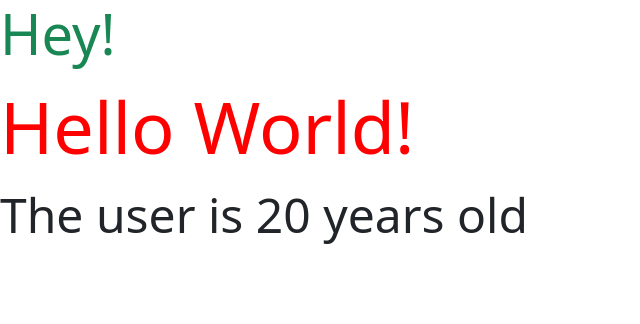
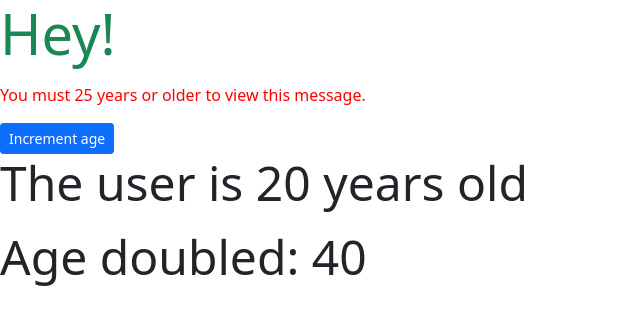
Before and after one commit to jkprogramador/vue-udemy-advanced-components, a Vue app in the folder src/: page / in a window 1280 px wide. Shown: the top 324 px of the page, without its empty margins (0-640 px from the left). Built offline with nearby package versions, Linux system fonts and the light colour scheme.

Commit message:
Emitting Events

```diff
--- a/src/src/App.vue
+++ b/src/src/App.vue
@@ -1,7 +1,7 @@
 <template>
     <p class="display-4 text-success">Hey!</p>
-    <greetingItem></greetingItem>
-    <userItem :age="age"></userItem>
+    <greetingItem :age="age"></greetingItem>
+    <userItem :age="age" @onAgeChanged="updateAge"></userItem>
 </template>
 
 <script>
@@ -19,5 +19,10 @@ export default {
             age: 20,
         };
     },
+    methods: {
+        updateAge(num) {
+            this.age += num;
+        },
+    },
 };
 </script>
--- a/src/src/components/GreetingItem.vue
+++ b/src/src/components/GreetingItem.vue
@@ -1,5 +1,6 @@
 <template>
-    <p class="display-2">{{ msg }}</p>
+    <p v-if="age >= 25" class="display-2">{{ msg }}</p>
+    <p v-else>You must 25 years or older to view this message.</p>
 </template>
 
 <style scoped lang="scss">
@@ -17,5 +18,6 @@ export default {
             msg: "Hello World!",
         };
     },
+    props: ["age"],
 };
 </script>
--- a/src/src/components/UserItem.vue
+++ b/src/src/components/UserItem.vue
@@ -1,10 +1,25 @@
 <template>
+    <button class="btn btn-primary btn-sm" type="button" @click="onClickAge">
+        Increment age
+    </button>
     <p class="display-5">The user is {{ age }} years old</p>
+    <p class="display-5">Age doubled: {{ ageDoubled }}</p>
 </template>
 
 <script>
 export default {
     name: "UserItem",
     props: ["age"],
+    emits: ["onAgeChanged"],
+    computed: {
+        ageDoubled() {
+            return this.age * 2;
+        },
+    },
+    methods: {
+        onClickAge() {
+            this.$emit("onAgeChanged", 3);
+        },
+    },
 };
 </script>
```
